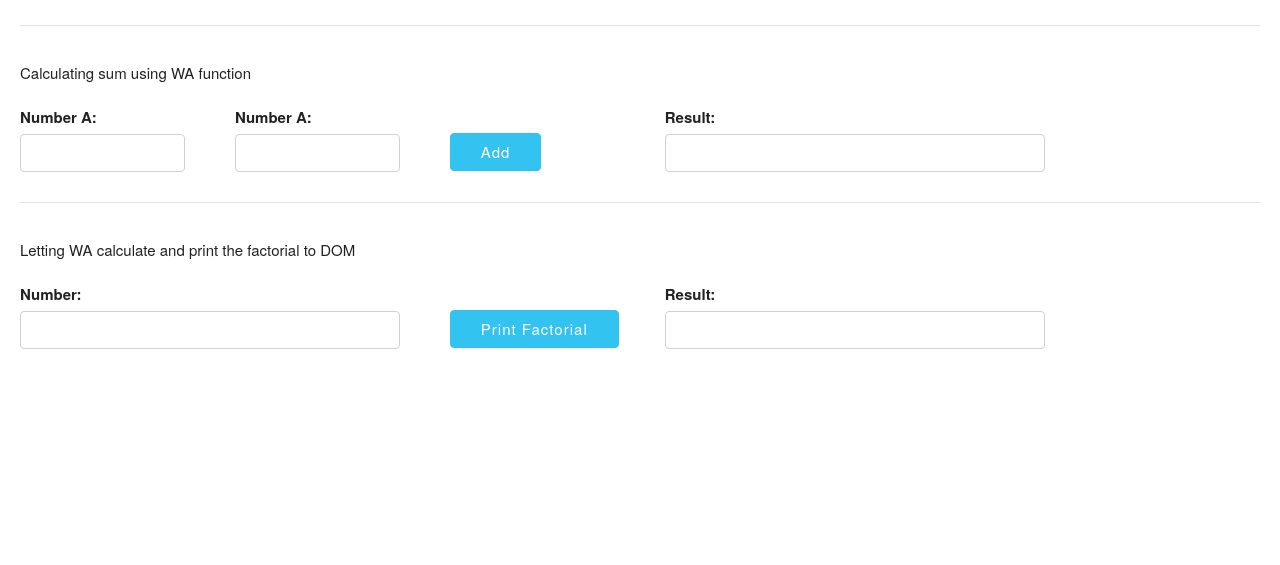
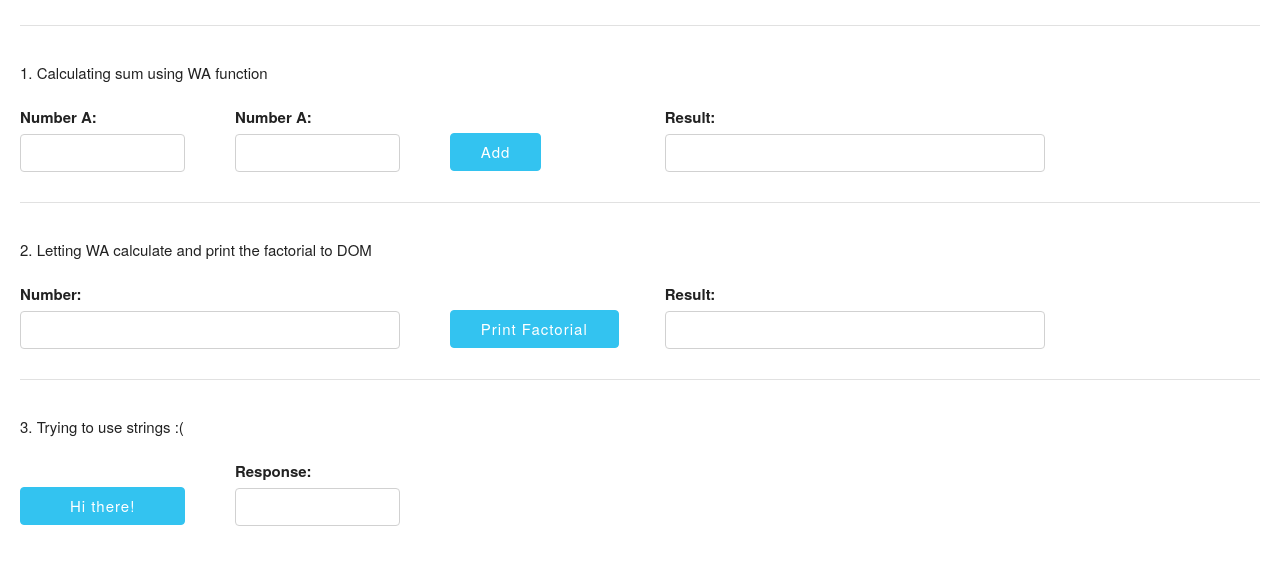
Before and after one commit to bassoGeorge/wasm-with-assembly-script, a website built with Vite: page src/index.html in a window 1280 px wide. Shown: the part 81-646 px from the top of the page. Built offline with nearby package versions, Linux system fonts and the light colour scheme.

Commit message:
Add example for string

```diff
--- a/src/index.html
+++ b/src/index.html
@@ -20,7 +20,7 @@
 <h1>Web Assembly Examples</h1>
 <hr/>
 <section>
-    <h6>Calculating sum using WA function</h6>
+    <h6>1. Calculating sum using WA function</h6>
     <div class="row">
         <div class="two columns">
             <label for="add-a">Number A:</label>
@@ -39,9 +39,9 @@
         </div>
     </div>
 </section>
-<hr />
+<hr/>
 <section>
-    <h6>Letting WA calculate and print the factorial to DOM</h6>
+    <h6>2. Letting WA calculate and print the factorial to DOM</h6>
     <div class="row">
         <div class="four columns">
             <label for="factorial-input">Number:</label>
@@ -56,6 +56,19 @@
         </div>
     </div>
 </section>
+<hr/>
+<section>
+    <h6>3. Trying to use strings :(</h6>
+    <div class="row">
+        <div class="two columns">
+            <button id="hello-button" class="offset-button button-primary u-full-width">Hi there!</button>
+        </div>
+        <div class="two columns">
+            <label for="hello-response">Response:</label>
+            <input id="hello-response" class="u-full-width" type="text" readonly>
+        </div>
+    </div>
+</section>
 
 <script type="module" src="main.js"></script>
 </body>
--- a/src/main.js
+++ b/src/main.js
@@ -38,9 +38,17 @@ async function printUsingWASM() {
   wasmModule.instance.exports.printFactorial(inputValue);
 }
 
+async function sayHelloUsingWASM() {
+  const wasmModule = await loadMainWasmModule();
+  const result = wasmModule.instance.exports.sayHello();
+
+  document.getElementById('hello-response').value = result;
+}
+
 function setup() {
   document.getElementById('add-button').addEventListener('click', addFromWASM)
   document.getElementById('factorial-button').addEventListener('click', printUsingWASM)
+  document.getElementById('hello-button').addEventListener('click', sayHelloUsingWASM)
 }
 
 setup();
```
Also changed, not shown: assembly/index.ts (+7 -0 lines).
